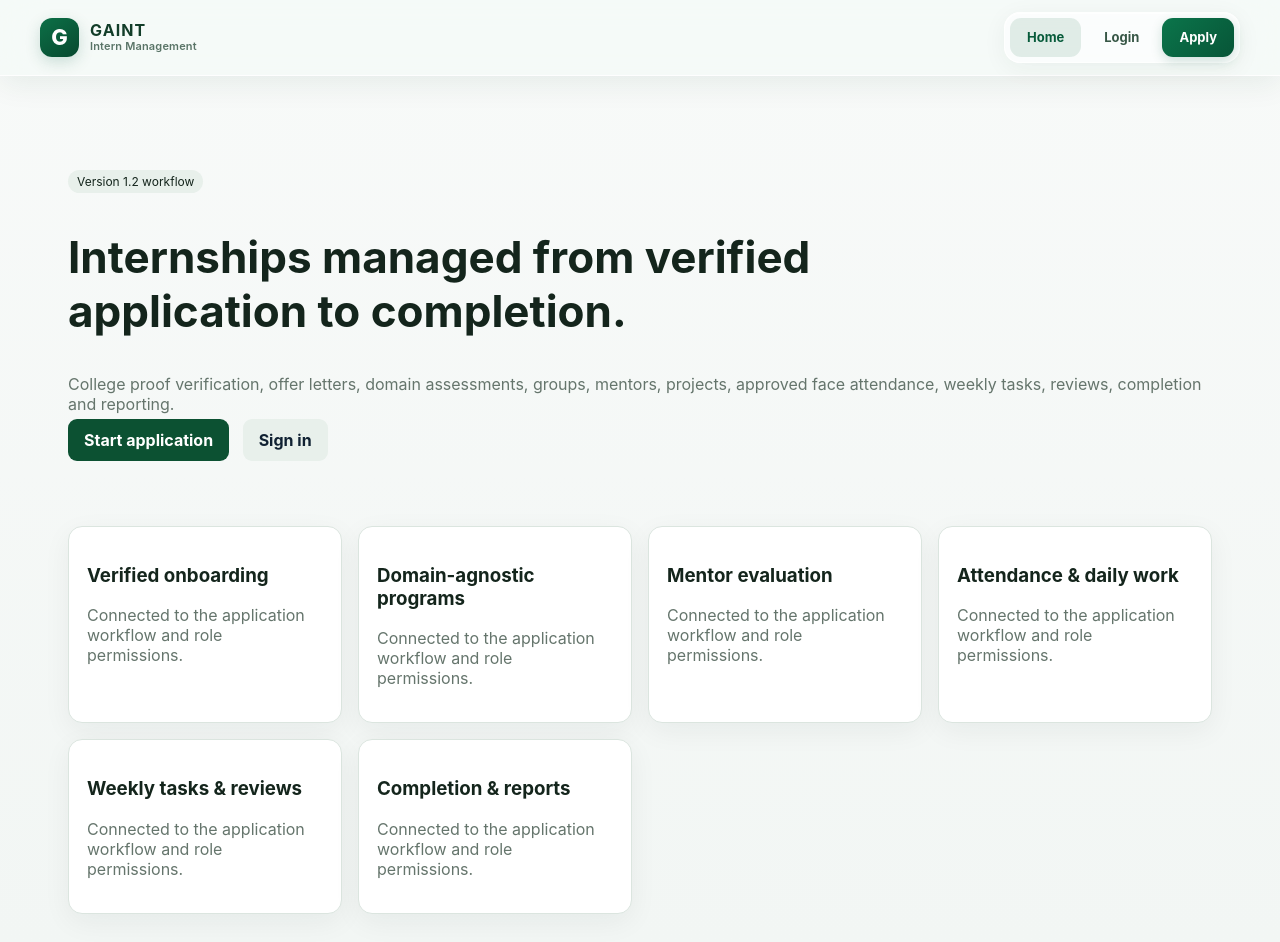
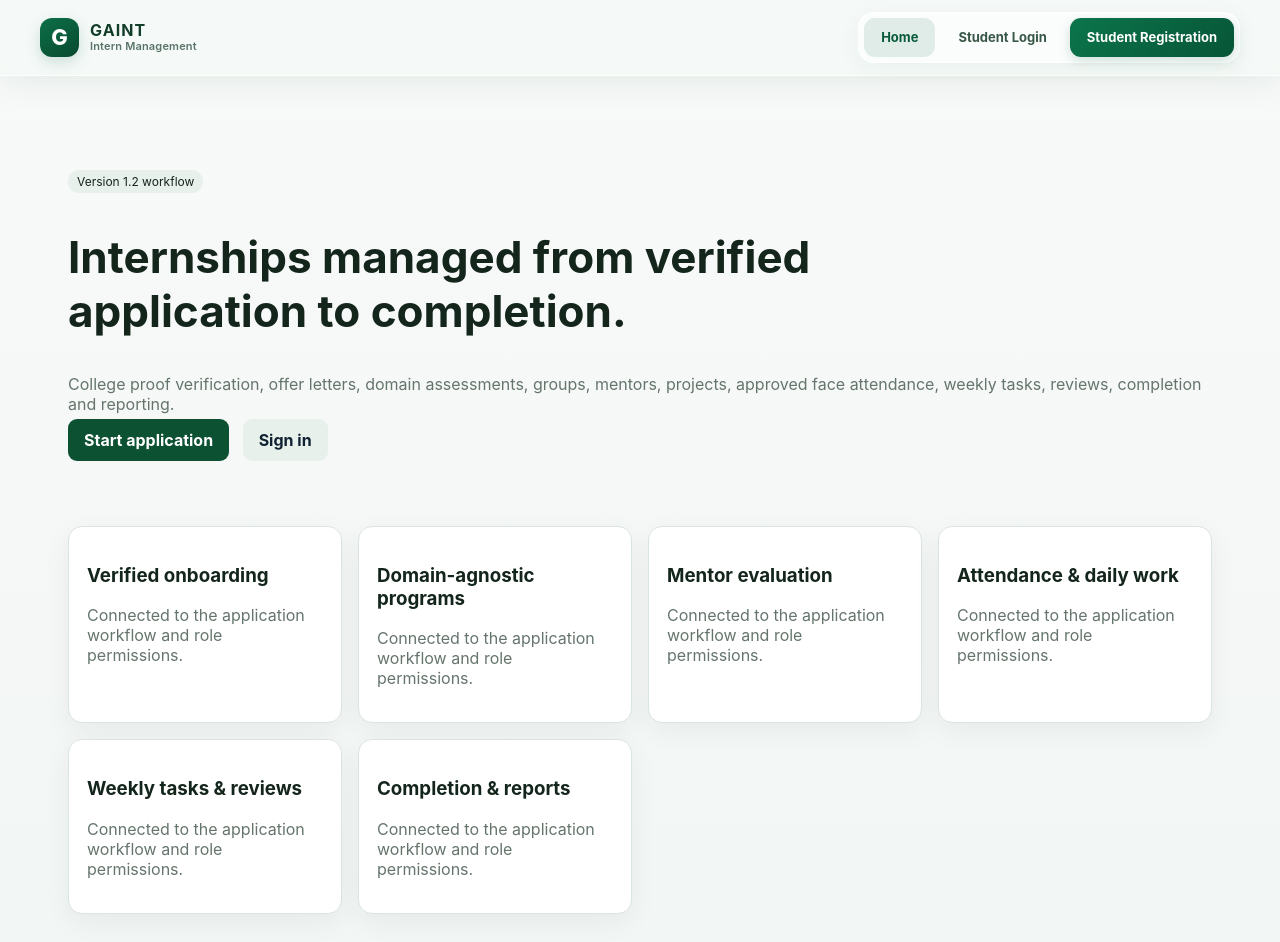
Before and after one commit to cloutgaint/InternsManagement, a Next.js app in the folder frontend/: page / in a window 1280 px wide. Built offline with nearby package versions, Linux system fonts and the light colour scheme.

Commit message:
ux(nav): clearly label student login and registration

```diff
--- a/frontend/pages/_app.js
+++ b/frontend/pages/_app.js
@@ -5,7 +5,7 @@ import "@/shared/globals.css";
 
 export default function App({ Component, pageProps }) {
   const router = useRouter();
-  const links = [{href:"/",label:"Home"},{href:"/login",label:"Login"},{href:"/register",label:"Apply"}];
+  const links = [{href:"/",label:"Home"},{href:"/login",label:"Student Login"},{href:"/register",label:"Student Registration"}];
   return (
     <>
       <Head>
```
